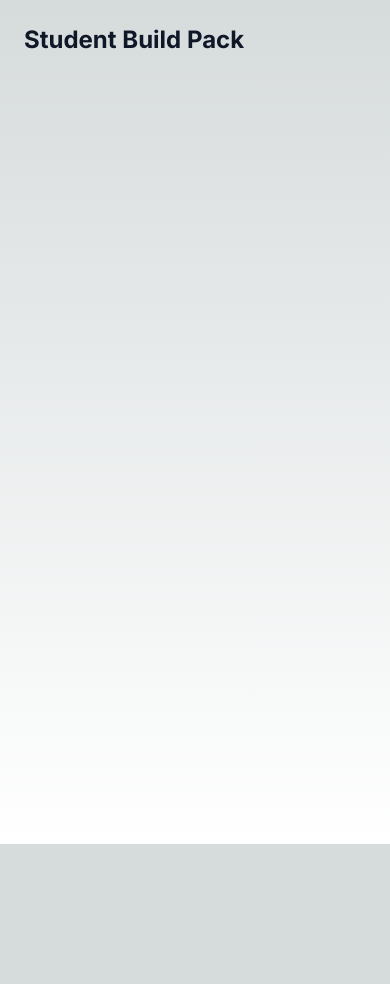
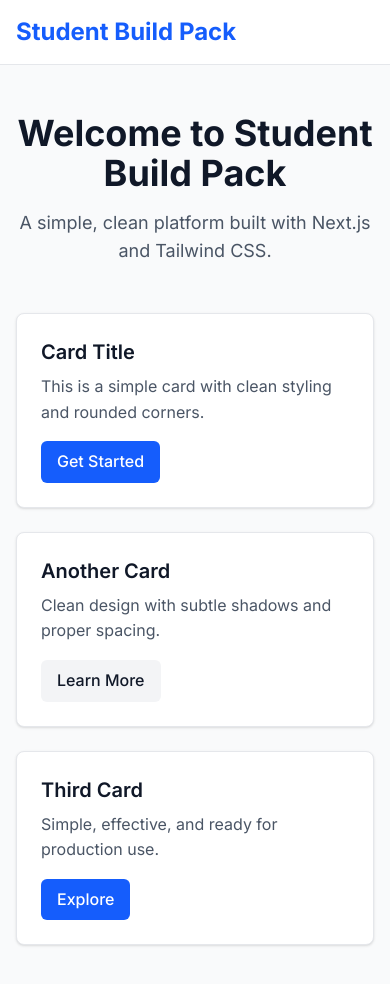
Before and after one commit to Qais-Hweidi/student-build-pack, a Next.js app: page / in a window 390 px wide. Shown: the top 984 px of the page. Before the commit the page ends 844 px from the top, so only its background shows below. Built offline with nearby package versions, Linux system fonts and the light colour scheme.

Commit message:
[Task 2] feat: Configure Tailwind CSS with clean, simple design system

```diff
--- a/src/app/globals.css
+++ b/src/app/globals.css
@@ -1,34 +1,53 @@
 @import 'tailwindcss';
 
-/* Tailwind CSS v4 theme configuration */
-@theme {
-  /* Custom font families */
-  --font-display: 'Inter', sans-serif;
-  --font-body: 'Inter', sans-serif;
+/* Simple, clean design system */
+:root {
+  /* Brand colors */
+  --primary: #2563eb;
+  --primary-light: #3b82f6;
+  --primary-dark: #1d4ed8;
 
-  /* Custom breakpoints */
-  --breakpoint-xs: 375px;
-  --breakpoint-3xl: 1920px;
+  /* Neutral colors */
+  --gray-50: #f9fafb;
+  --gray-100: #f3f4f6;
+  --gray-200: #e5e7eb;
+  --gray-300: #d1d5db;
+  --gray-400: #9ca3af;
+  --gray-500: #6b7280;
+  --gray-600: #4b5563;
+  --gray-700: #374151;
+  --gray-800: #1f2937;
+  --gray-900: #111827;
 
-  /* Brand color palette */
-  --color-brand-primary: #2563eb;
-  --color-brand-secondary: #1e293b;
-  --color-brand-accent: #f59e0b;
-}
-
-:root {
-  /* Light theme color variables */
-  --foreground-rgb: 0, 0, 0;
-  --background-start-rgb: 214, 219, 220;
-  --background-end-rgb: 255, 255, 255;
+  /* Semantic colors */
+  --success: #10b981;
+  --warning: #f59e0b;
+  --error: #ef4444;
 }
 
 body {
-  color: rgb(var(--foreground-rgb));
-  background: linear-gradient(
-      to bottom,
-      transparent,
-      rgb(var(--background-end-rgb))
-    )
-    rgb(var(--background-start-rgb));
+  font-family:
+    system-ui,
+    -apple-system,
+    sans-serif;
+  line-height: 1.6;
+  color: var(--gray-900);
+  background-color: white;
 }
+
+/* Simple utility classes */
+.btn {
+  @apply inline-flex items-center justify-center px-4 py-2 rounded-md font-medium transition-colors duration-200;
+}
+
+.btn-primary {
+  @apply bg-blue-600 text-white hover:bg-blue-700;
+}
+
+.btn-secondary {
+  @apply bg-gray-100 text-gray-900 hover:bg-gray-200;
+}
+
+.card {
+  @apply bg-white rounded-lg border border-gray-200 shadow-sm;
+}
--- a/src/app/page.tsx
+++ b/src/app/page.tsx
@@ -1,10 +1,62 @@
 export default function Home() {
   return (
-    <main className='min-h-screen'>
-      {/* Header with logo */}
-      <header className='p-6'>
-        <h1 className='text-2xl font-bold text-gray-900'>Student Build Pack</h1>
+    <main className='min-h-screen bg-gray-50'>
+      {/* Header */}
+      <header className='bg-white border-b border-gray-200'>
+        <div className='max-w-7xl mx-auto px-4 sm:px-6 lg:px-8 py-4'>
+          <h1 className='text-2xl font-bold text-blue-600'>
+            Student Build Pack
+          </h1>
+        </div>
       </header>
+
+      {/* Main Content */}
+      <div className='max-w-7xl mx-auto px-4 sm:px-6 lg:px-8 py-12'>
+        <div className='max-w-4xl mx-auto'>
+          {/* Hero Section */}
+          <div className='text-center mb-12'>
+            <h2 className='text-4xl font-bold text-gray-900 mb-4'>
+              Welcome to Student Build Pack
+            </h2>
+            <p className='text-lg text-gray-600 max-w-2xl mx-auto'>
+              A simple, clean platform built with Next.js and Tailwind CSS.
+            </p>
+          </div>
+
+          {/* Simple Card Example */}
+          <div className='grid grid-cols-1 md:grid-cols-2 lg:grid-cols-3 gap-6 mb-8'>
+            <div className='card p-6'>
+              <h3 className='text-xl font-semibold text-gray-900 mb-2'>
+                Card Title
+              </h3>
+              <p className='text-gray-600 mb-4'>
+                This is a simple card with clean styling and rounded corners.
+              </p>
+              <button className='btn btn-primary'>Get Started</button>
+            </div>
+
+            <div className='card p-6'>
+              <h3 className='text-xl font-semibold text-gray-900 mb-2'>
+                Another Card
+              </h3>
+              <p className='text-gray-600 mb-4'>
+                Clean design with subtle shadows and proper spacing.
+              </p>
+              <button className='btn btn-secondary'>Learn More</button>
+            </div>
+
+            <div className='card p-6'>
+              <h3 className='text-xl font-semibold text-gray-900 mb-2'>
+                Third Card
+              </h3>
+              <p className='text-gray-600 mb-4'>
+                Simple, effective, and ready for production use.
+              </p>
+              <button className='btn btn-primary'>Explore</button>
+            </div>
+          </div>
+        </div>
+      </div>
     </main>
   );
 }
--- a/tailwind.config.ts
+++ b/tailwind.config.ts
@@ -5,9 +5,8 @@
     './src/pages/**/*.{js,ts,jsx,tsx,mdx}',
     './src/components/**/*.{js,ts,jsx,tsx,mdx}',
     './src/app/**/*.{js,ts,jsx,tsx,mdx}',
+    './src/lib/**/*.{js,ts,jsx,tsx,mdx}',
   ],
-  // In Tailwind CSS v4, most configuration is moved to CSS @theme directive
-  // This config file is now mainly for content paths and plugins
 };
 
 export default config;
```
Also changed, not shown: .taskmaster/tasks/tasks.json.
